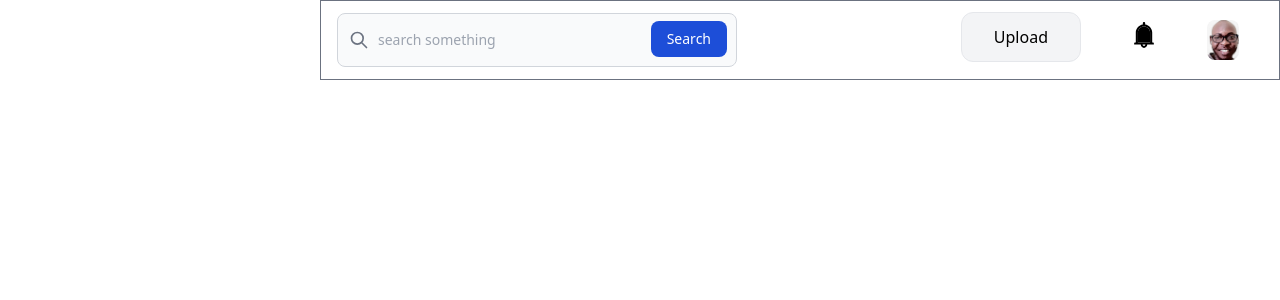
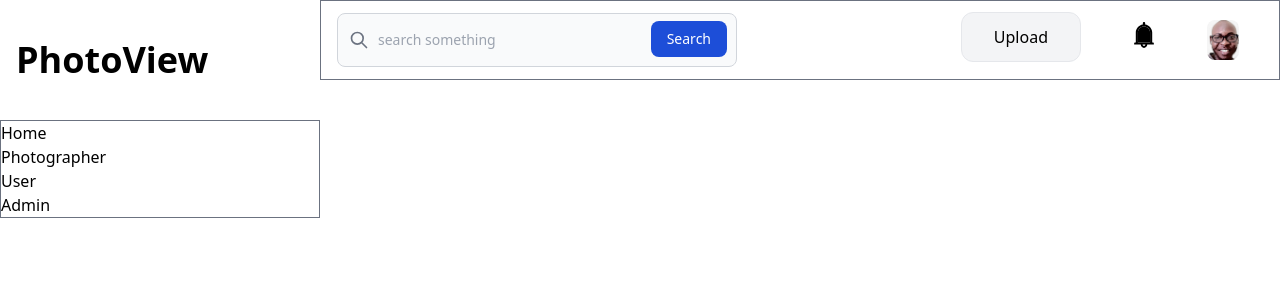
Before and after one commit to masete/photoview, a React (Create React App) app in the folder FrontEnd/: page / in a window 1280 px wide. Shown: the top 300 px of the page. Built offline with nearby package versions, Linux system fonts and the light colour scheme.

Commit message:
feat: added side bar ul

```diff
--- a/FrontEnd/src/App.js
+++ b/FrontEnd/src/App.js
@@ -1,9 +1,14 @@
 import './App.css';
 import NavBar from './components/NavBar';
+import SideBar from './components/SideBar';
 
 function App() {
   return (
+    <>
     <NavBar />
+    <SideBar />
+    </>
+
   );
 }
 
--- a/FrontEnd/src/components/SideBar.jsx
+++ b/FrontEnd/src/components/SideBar.jsx
@@ -3,10 +3,11 @@ import React from 'react';
 const SideBar = () => {
   return (
     <>
-    <div>
-        <p>SideBar</p>
-        <div className='flex flex-col inline'>
+    <div className='flex flex-col top-0 left-0 fixed w-1/4 h-full'>
+        <p className='font-bold inline my-10 mx-4 text-4xl'>PhotoView</p>
+        <div className='border border-gray-500'>
             <ul>
+                <li>Home</li>
                 <li>Photographer</li>
                 <li>User</li>
                 <li>Admin</li>
```
